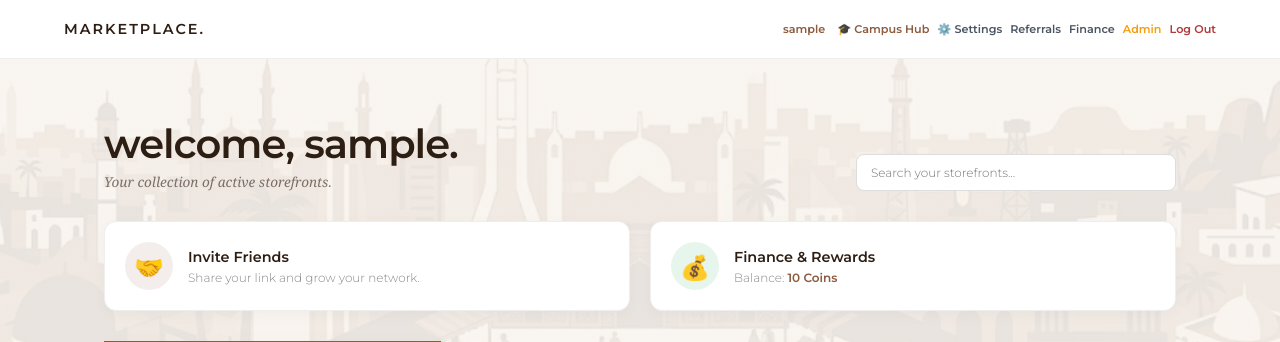
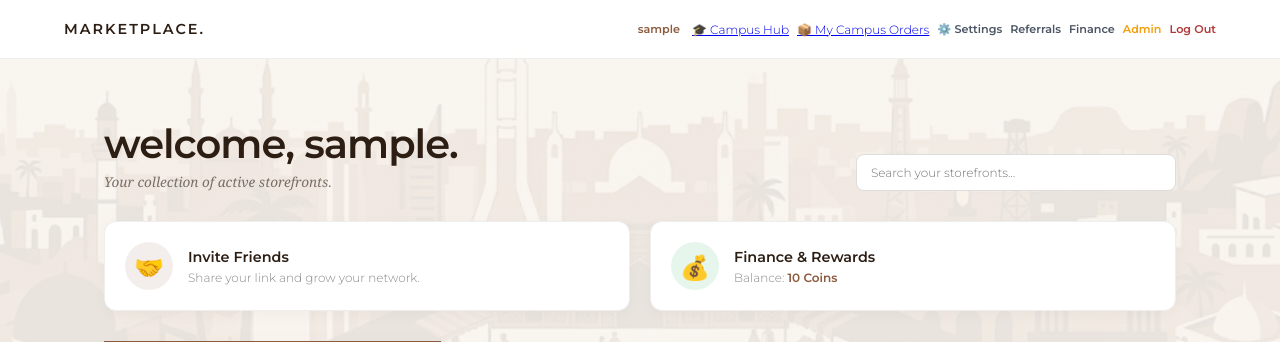
Before and after one commit to adebayo-victor/Marketplacev_2, a Flask app: page /dashboard in a window 1280 px wide. Shown: the top 342 px of the page. Run offline with Flask 3, Linux system fonts and the light colour scheme; a user stored in the database is signed in; tables that the repository leaves empty hold one stand-in row (values such as "Sample post"); some libraries are stand-ins or nearby versions.

Commit message:
Refactor Campus Hub links with utility classes
Replaced inline styles with utility classes for better maintainability.

```diff
--- a/app/templates/dashboard/overview.html
+++ b/app/templates/dashboard/overview.html
@@ -143,9 +143,9 @@
         <div style="font-family: 'Montserrat'; font-size: 0.75rem; display: flex; align-items: center; flex-wrap: wrap; gap: 8px;">
             <span style="color: var(--clay); font-weight: 600; margin-right: 4px; font-size: 0.7rem;">{{ current_user.username }}</span>
 
-            <!-- 🎓 CAMPUS HUB (Only for students) -->
             {% if current_user.is_student %}
-                <a href="/central" style="color: #8d5b3e; text-decoration: none; font-weight: 600; font-size: 0.7rem;" onmouseover="this.style.textDecoration='underline'" onmouseout="this.style.textDecoration='none'">🎓 Campus Hub</a>
+                <a href="/central" class="hover:text-[#8d5b3e]">🎓 Campus Hub</a>
+                <a href="/my-orders" class="hover:text-[#8d5b3e]">📦 My Campus Orders</a>
             {% endif %}
 
             <!-- ⚙️ SETTINGS LINK -->
```
